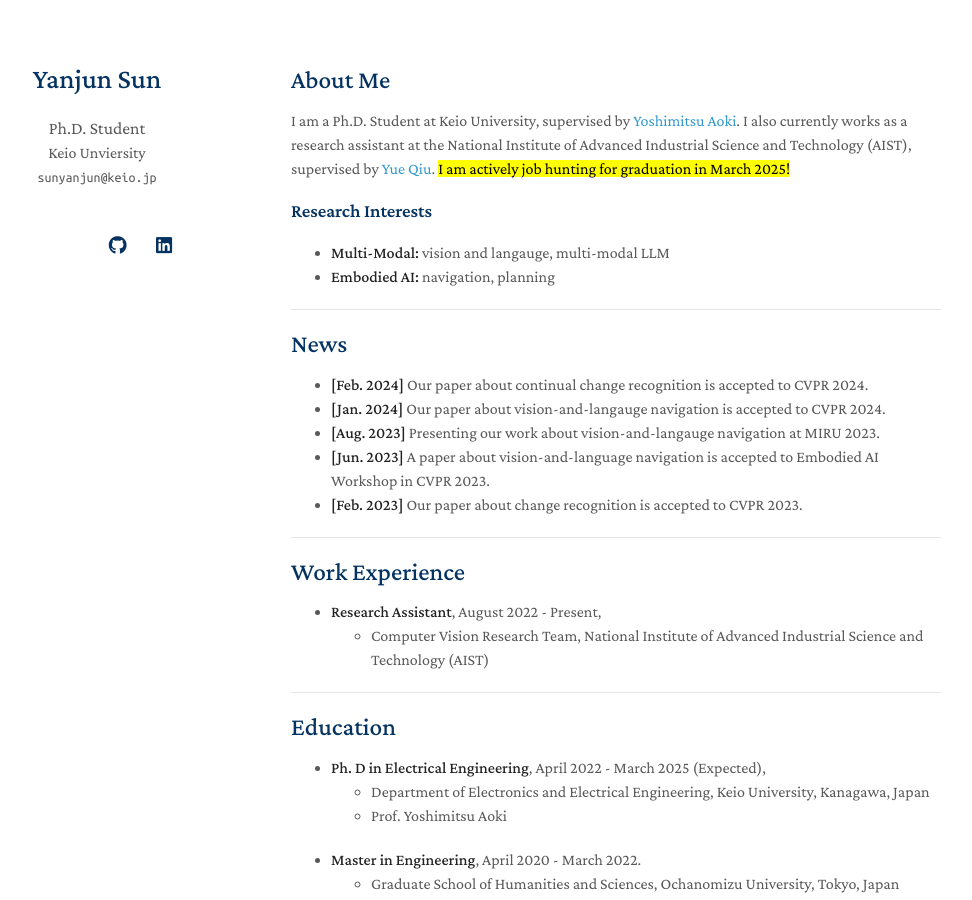
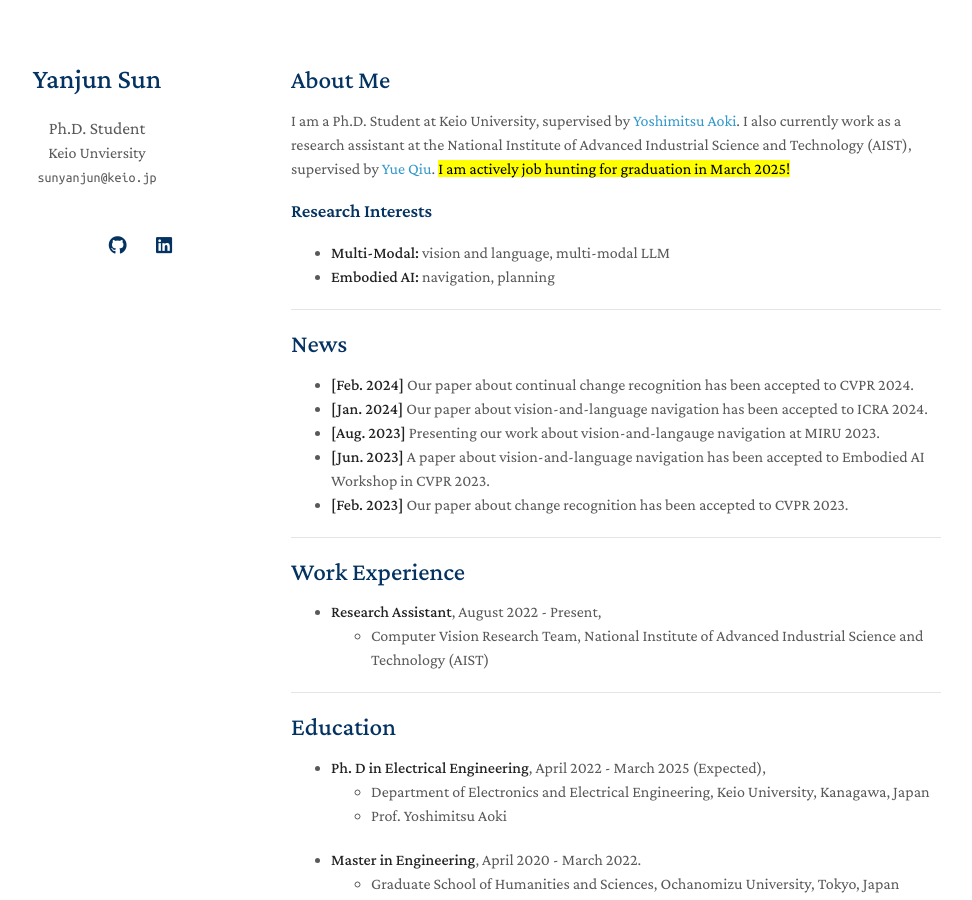
Before and after one commit to AuderySun/AudreySun.github.io, a Jekyll site: the page built from index.md, in a window 1280 px wide and 900 px high. Shown: the whole window, without its empty margins (179-1151 px from the left). Built offline with Jekyll 4.4.1, drawn with Linux system fonts in a browser that asks for light colours; nearby versions of some CDN libraries; a style sheet for code colours, icons or effects is not loaded; our own code applies the rules of GitHub Pages for plain Markdown files.

Commit message:
Update index.md

```diff
--- a/index.md
+++ b/index.md
@@ -4,22 +4,22 @@ layout: homepage
 
 ## About Me
 
-I am a Ph.D. Student at Keio University, supervised by [Yoshimitsu Aoki](https://aoki-medialab.jp/aokiyoshimitsu/). I also currently works as a research assistant at the National Institute of Advanced Industrial Science and Technology (AIST), supervised by [Yue Qiu](https://qiuyue1993.github.io/qiuyue.github.com/).
+I am a Ph.D. Student at Keio University, supervised by [Yoshimitsu Aoki](https://aoki-medialab.jp/aokiyoshimitsu/). I also currently work as a research assistant at the National Institute of Advanced Industrial Science and Technology (AIST), supervised by [Yue Qiu](https://qiuyue1993.github.io/qiuyue.github.com/).
 <mark> I am actively job hunting for graduation in March 2025!<mark>
 
 ### Research Interests
 
-- **Multi-Modal:** vision and langauge, multi-modal LLM
+- **Multi-Modal:** vision and language, multi-modal LLM
 - **Embodied AI:** navigation, planning
 
 ---
 ## News
 
-- **[Feb. 2024]** Our paper about continual change recognition is accepted to CVPR 2024.
-- **[Jan. 2024]** Our paper about vision-and-langauge navigation is accepted to CVPR 2024.
+- **[Feb. 2024]** Our paper about continual change recognition has been accepted to CVPR 2024.
+- **[Jan. 2024]** Our paper about vision-and-language navigation has been accepted to ICRA 2024.
 - **[Aug. 2023]** Presenting our work about vision-and-langauge navigation at MIRU 2023.
-- **[Jun. 2023]** A paper about vision-and-language navigation is accepted to Embodied AI Workshop in CVPR 2023.
-- **[Feb. 2023]** Our paper about change recognition is accepted to CVPR 2023.
+- **[Jun. 2023]** A paper about vision-and-language navigation has been accepted to Embodied AI Workshop in CVPR 2023.
+- **[Feb. 2023]** Our paper about change recognition has been accepted to CVPR 2023.
 
 ---
 ## Work Experience
```
